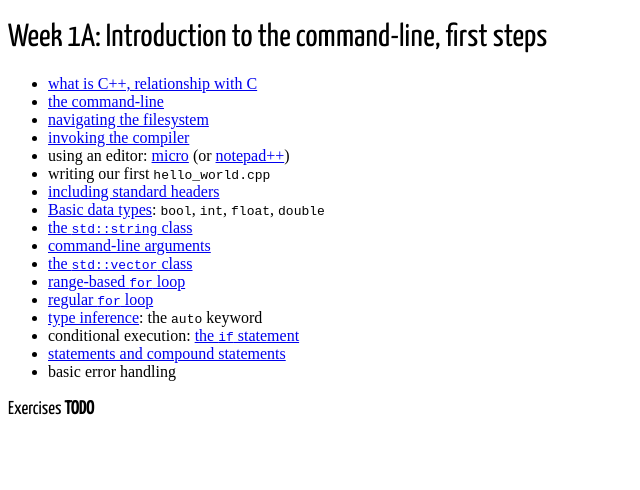
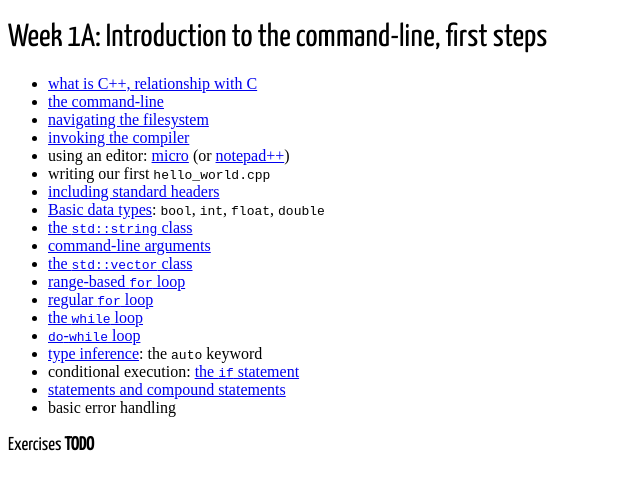
Before and after one commit to KCL-BMEIS/OOP, a Jekyll site: the page built from sessions/week01A.md, in a window 1280 px wide. Shown: the top 490 px of the page, without its empty margins (0-640 px from the left). Built offline with Jekyll 4.4.1, drawn with Linux system fonts in a browser that asks for light colours; some web fonts are replaced; our own code applies the rules of GitHub Pages for plain Markdown files.

Commit message:
Update week01A.md

```diff
--- a/sessions/week01A.md
+++ b/sessions/week01A.md
@@ -13,6 +13,8 @@
 - [the `std::vector` class](https://www.geeksforgeeks.org/vector-in-cpp-stl/)
 - [range-based `for` loop](https://www.geeksforgeeks.org/range-based-loop-c/)
 - [regular `for` loop](https://www.geeksforgeeks.org/cpp-for-loop/)
+- [the `while` loop](https://www.geeksforgeeks.org/cpp-while-loop/)
+- [`do`-`while` loop](https://www.geeksforgeeks.org/cpp-do-while-loop/)
 - [type inference](https://www.geeksforgeeks.org/type-inference-in-c-auto-and-decltype/): the `auto` keyword
 - conditional execution: [the `if` statement](https://www.w3schools.com/cpp/cpp_conditions.asp)
 - [statements and compound statements](https://cplusplus.com/doc/tutorial/control/)
```
